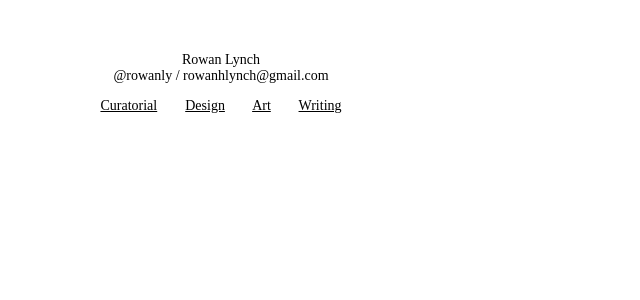
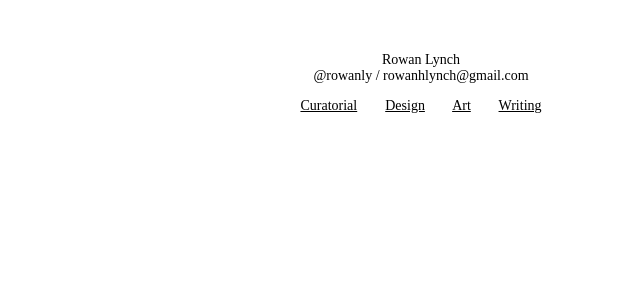
Before and after one commit to rowanpersonal/rowanpersonal.github.io, a PHP site: page /index.html in a window 1280 px wide. Shown: the top 300 px of the page, without its empty margins (427-1067 px from the left). Run offline with PHP 8.4, Linux system fonts and the light colour scheme.

Commit message:
Update site_style.css

```diff
--- a/pages/site_style.css
+++ b/pages/site_style.css
@@ -8,6 +8,8 @@ img {
 body {
 	border-left: 200px;
 	border-right: 200px;
+padding-left:200px;
+padding-right:200px;
 		}
 
 h1 {
```
